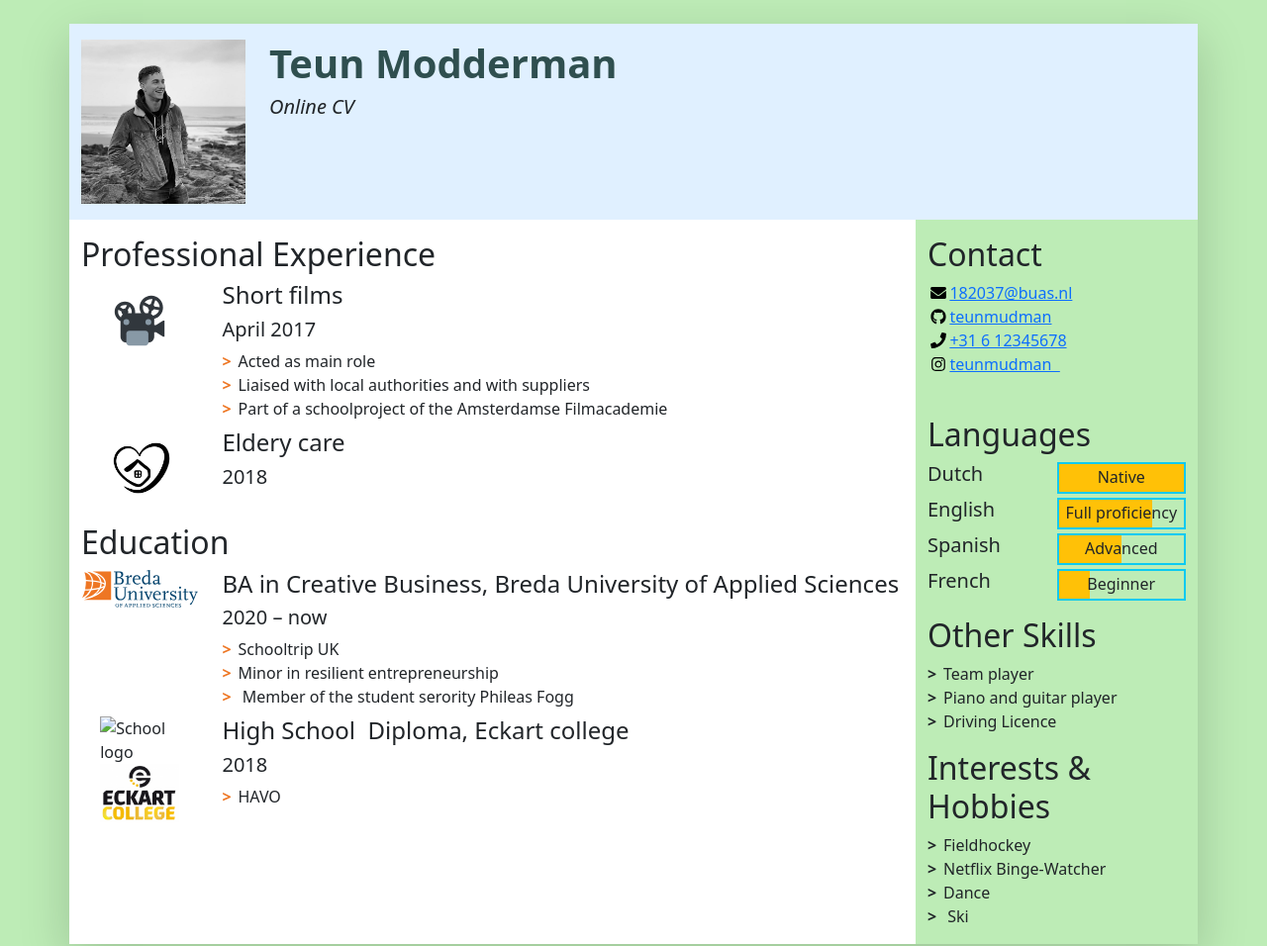
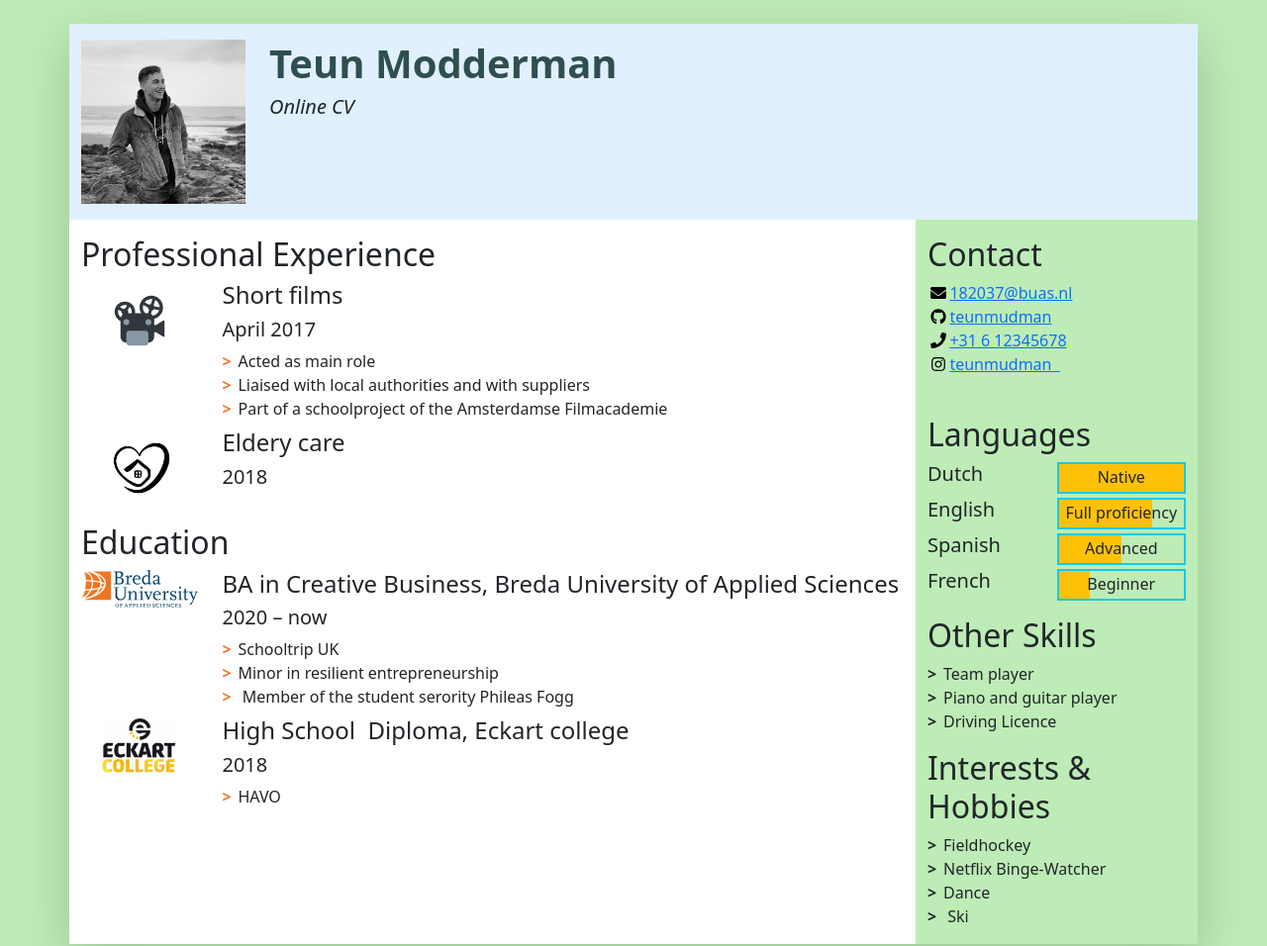
Before and after one commit to teunmudman/Teun-Modderman, a plain HTML site: page index.html in a window 1280 px wide. Shown: the top 956 px of the page at 99% size. Drawn offline with nearby package versions, Linux system fonts and the light colour scheme.

Commit message:
school logo correct

```diff
--- a/index.html
+++ b/index.html
@@ -142,8 +142,7 @@
               <!-- 2nd item in education -->
               <li class="biography-item row mb-2">
                 <div class="logo-container col-3 col-sm-2 col-md-3 col-lg-2">
-                  <img class="biography-logo mw-100 d-block mx-auto" src="images/eckart logo.png" alt="School logo" width="80">
-                  <img class="biography-logo mw-100 d-block mx-auto" src="images/Eckartlogo.png" alt="Schoollogo" width="80">
+                  <img class="biography-logo mw-100 d-block mx-auto" src="images/eckartlogo.png" alt="School logo" width="80">
                 </div>
                 <div class="biography-contents col-9 col-sm-10 col-md-9 col-lg-10">
                   <h4>High School&nbsp; Diploma, Eckart college</h4>
```
